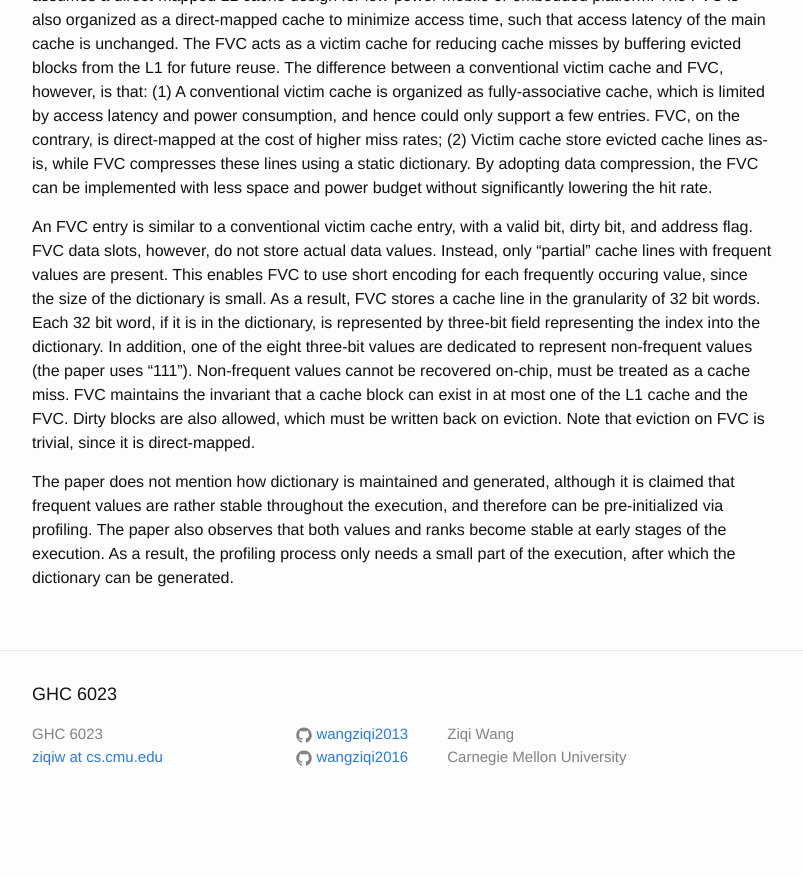
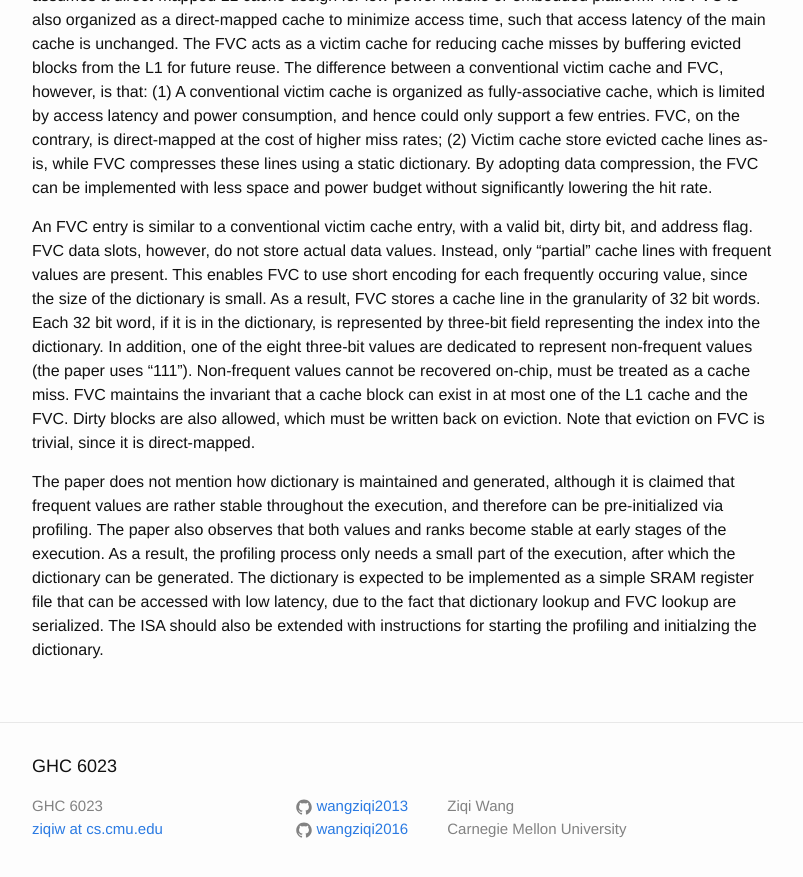
Before and after one commit to wangziqi2013/wangziqi2013.github.io, a Jekyll site: the page built from _posts/2020-07-05-fvc.markdown, in a window 1280 px wide and 900 px high, scrolled down 1075 px. Shown: the top 877 px of the window, without its empty margins (238-1041 px from the left). Built offline with Jekyll 4.4.1, drawn with Linux system fonts in a browser that asks for light colours; before the commit the page ends 1903 px from its top, so only the background shows below that.

Commit message:
Adding dict

```diff
--- a/_posts/2020-07-05-fvc.markdown
+++ b/_posts/2020-07-05-fvc.markdown
@@ -58,4 +58,7 @@ Note that eviction on FVC is trivial, since it is direct-mapped.
 The paper does not mention how dictionary is maintained and generated, although it is claimed that frequent values are
 rather stable throughout the execution, and therefore can be pre-initialized via profiling. The paper also observes that
 both values and ranks become stable at early stages of the execution. As a result, the profiling process only needs a
-small part of the execution, after which the dictionary can be generated.
+small part of the execution, after which the dictionary can be generated. The dictionary is expected to be implemented
+as a simple SRAM register file that can be accessed with low latency, due to the fact that dictionary lookup and
+FVC lookup are serialized. The ISA should also be extended with instructions for starting the profiling and initialzing
+the dictionary.
```
